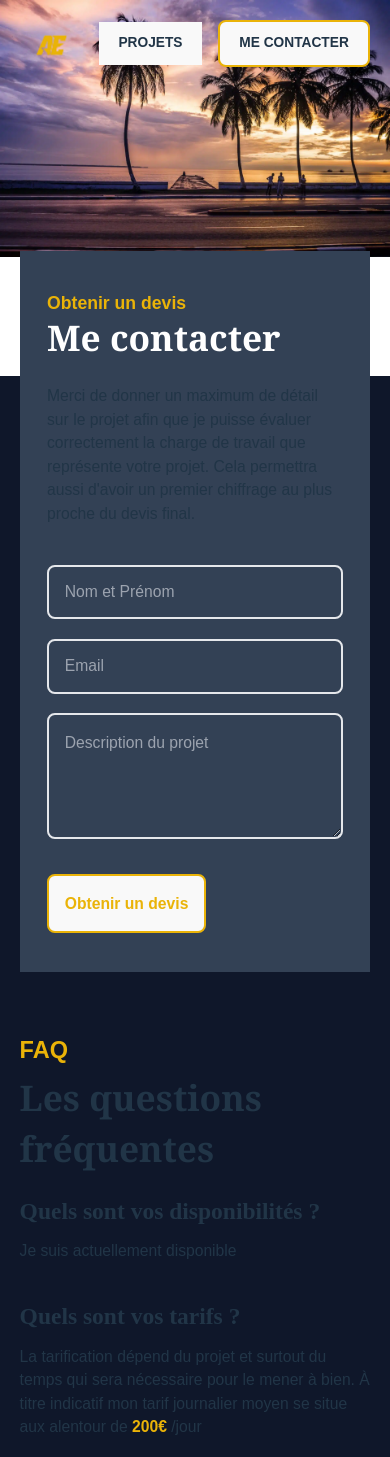
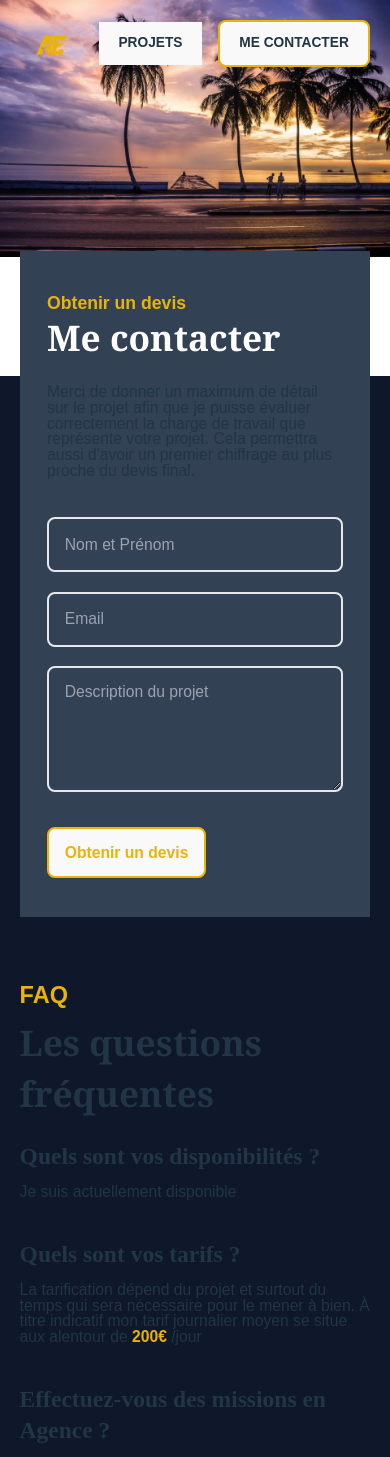
Before and after one commit to DanielAkim2000/emanedanielakim, a React (Vite) app: page /contact in a window 390 px wide. Shown: the top 1457 px of the page. Built offline with nearby package versions, Linux system fonts and the light colour scheme; a web font is replaced by a local one.

Commit message:
fixe des animations

```diff
--- a/src/index.css
+++ b/src/index.css
@@ -6,7 +6,7 @@
 
 :root {
     font-family: "Playfair", sans-serif;
-    line-height: 1.5;
+    line-height: 1;
     font-optical-sizing: auto;
     font-size: 0.98em;
     font-weight: 500;
--- a/src/pages/Contact.jsx
+++ b/src/pages/Contact.jsx
@@ -95,7 +95,7 @@ const Contact = () => {
                     }
                 });
             },
-            { threshold: 0.5 }
+            { threshold: 0.1 }
         );
 
         if (devisRef.current) observer.observe(devisRef.current);
@@ -111,7 +111,7 @@ const Contact = () => {
 
     return (
         <div className="w-full flex flex-col gap-0 ">
-            <div className="w-full min-h-[24rem]">
+            <div className="w-full min-h-[24rem] max-h-[24rem]">
                 <img
                     src={lbvimg}
                     alt="lbv"
@@ -121,7 +121,10 @@ const Contact = () => {
             <div className="w-full bg-slate-900">
                 <DivMaxWidth>
                     <div
-                        className={`w-full p-20 bg-slate-700 max-sm:-mt-32 sm:-mt-48 max-sm:px-7 max-sm:py-10 `}
+                        className={`p-20 bg-slate-700 max-sm:-mt-32 sm:-mt-56 max-sm:px-7 max-sm:py-10 animate__animated ${
+                            isVisible.devis &&
+                            "w-full animate__fadeInUp animate-delay-fast"
+                        } `}
                         ref={devisRef}
                         id="devis"
                     >
@@ -294,11 +297,7 @@ const Contact = () => {
                                         /jour
                                     </p>
                                 </div>
-                                <div
-                                    className="text-left"
-                                    ref={questionsRef}
-                                    id="questions"
-                                >
+                                <div className="text-left">
                                     <h1 className="mb-3 text-3xl playfair max-sm:text-2xl">
                                         Effectuez-vous des missions en Agence ?
                                     </h1>
```
Also changed, not shown: src/pages/Home.jsx (+8 -0 lines).
